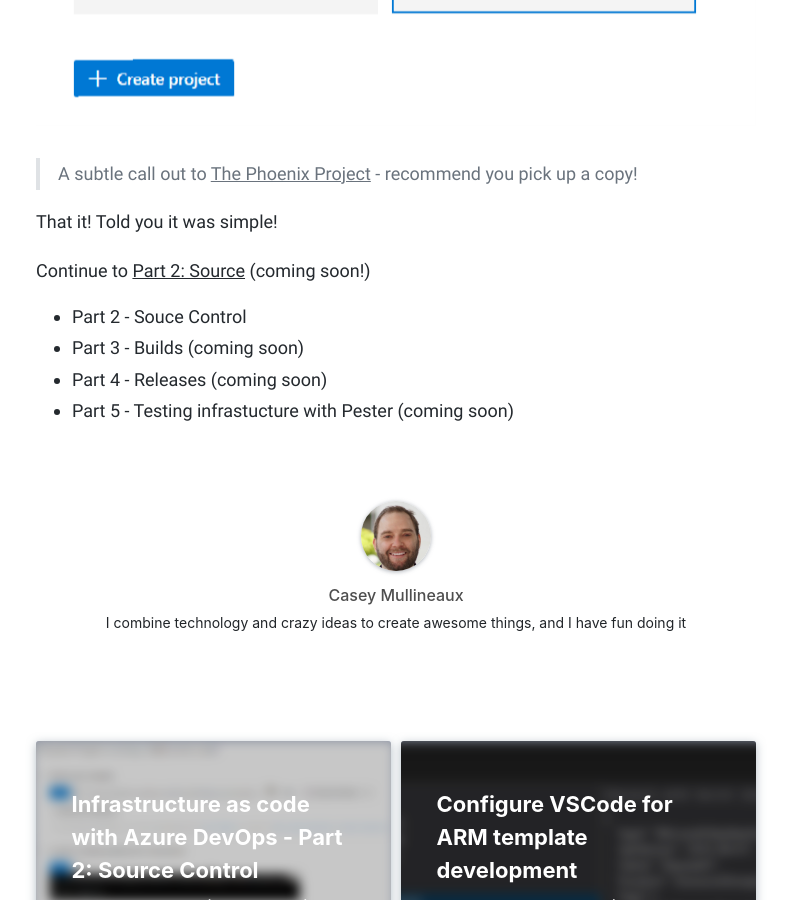
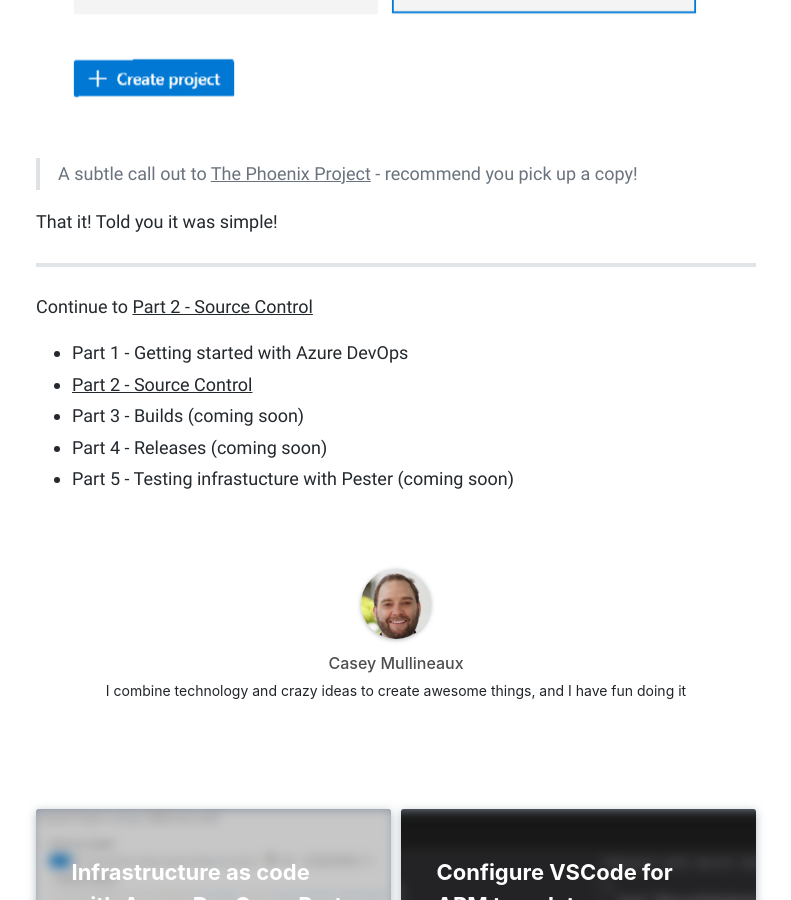
Before and after one commit to caseymullineaux/caseymullineaux.github.io, a Jekyll site: the page built from _posts/azure-devops/2019-01-11-azure-devops-part-1.md, in a window 1280 px wide and 900 px high, scrolled down 4233 px. Shown: the whole window, without its empty margins (244-1035 px from the left). Built offline with Jekyll 4.4.1, drawn with Linux system fonts in a browser that asks for light colours; nearby versions of some CDN libraries; a style sheet for code colours, icons or effects is not loaded.

Commit message:
updated links

```diff
--- a/_posts/azure-devops/2019-01-11-azure-devops-part-1.md
+++ b/_posts/azure-devops/2019-01-11-azure-devops-part-1.md
@@ -65,9 +65,12 @@
 
 That it! Told you it was simple!
 
-Continue to [Part 2: Source]({% post_url /azure-devops/2019-03-01-azure-devops-part-2 %}) (coming soon!)
+---
 
-- Part 2 - Souce Control
+Continue to [Part 2 - Source Control]({% post_url /azure-devops/2019-03-01-azure-devops-part-2 %})
+
+- Part 1 - Getting started with Azure DevOps
+- [Part 2 - Source Control]({% post_url /azure-devops/2019-03-01-azure-devops-part-2 %})
 - Part 3 - Builds (coming soon)
 - Part 4 - Releases (coming soon)
 - Part 5 - Testing infrastucture with Pester (coming soon)
```
